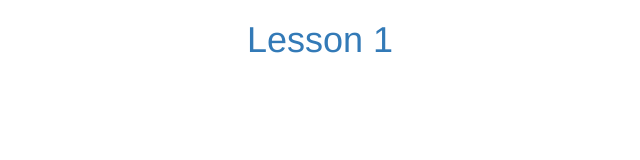
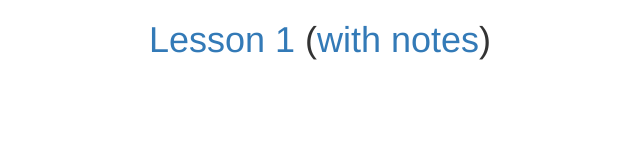
Before and after one commit to Grogs/scala-course-semester5, a website: page index.html in a window 1280 px wide. Shown: the whole page, without its empty margins (320-960 px from the left). Drawn offline with nearby package versions, Linux system fonts and the light colour scheme.

Commit message:
add notes link

```diff
--- a/all.html
+++ b/index.html
@@ -9,7 +9,7 @@
 		</style>
 	</head>
 	<body>
-		<h1><a href="lesson-1.html">Lesson 1</a></h1>
+		<h1><a href="lesson-1.html">Lesson 1</a> (<a href="lesson-1.html?showNotes=true">with notes</a>)</h1>
 		<!--<h1><a href="lesson-2.html">Lesson 2</a></h1>-->
 		<!--<h1><a href="https://github.com/Grogs/scala-course/blob/lesson3/README.md">Lesson 3</a></h1>-->
 		<!--<h1><a href="https://github.com/Grogs/scala-course/blob/lesson4/README.md">Lesson 4</a></h1>-->
```
